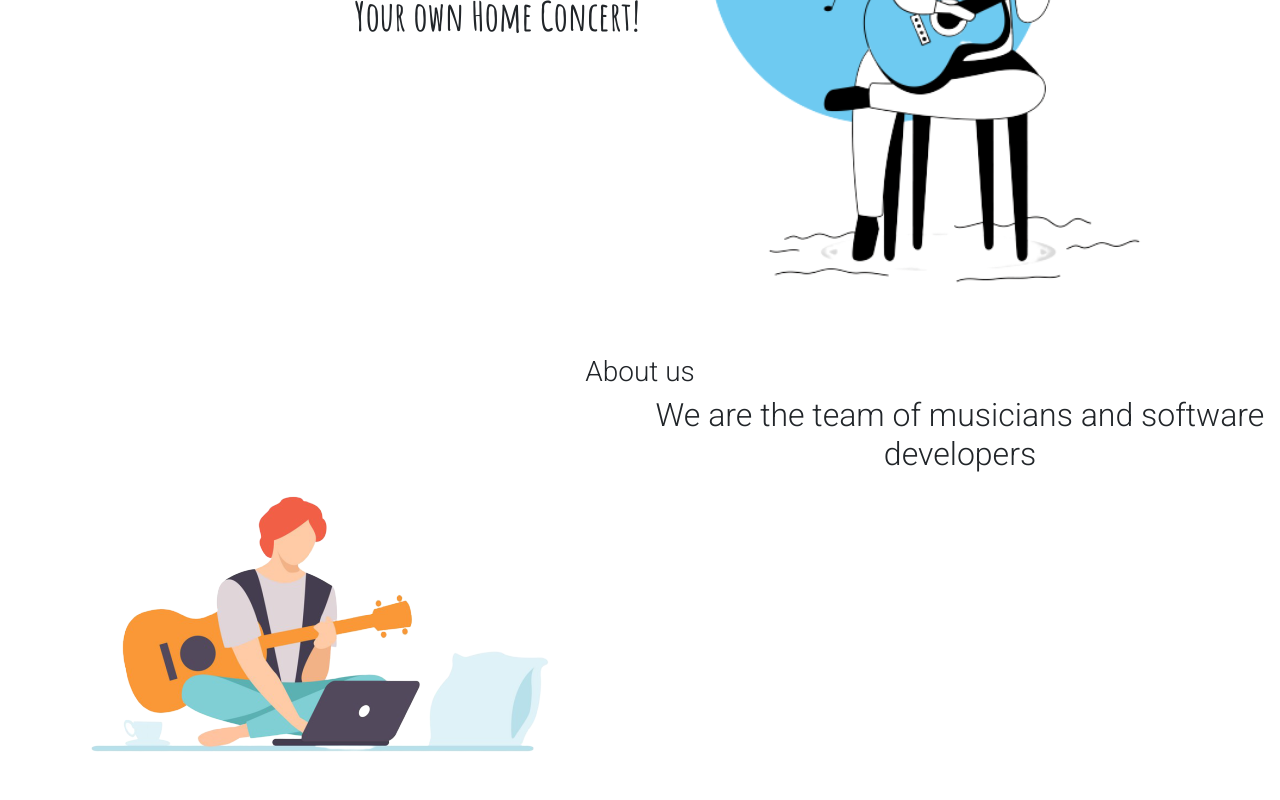
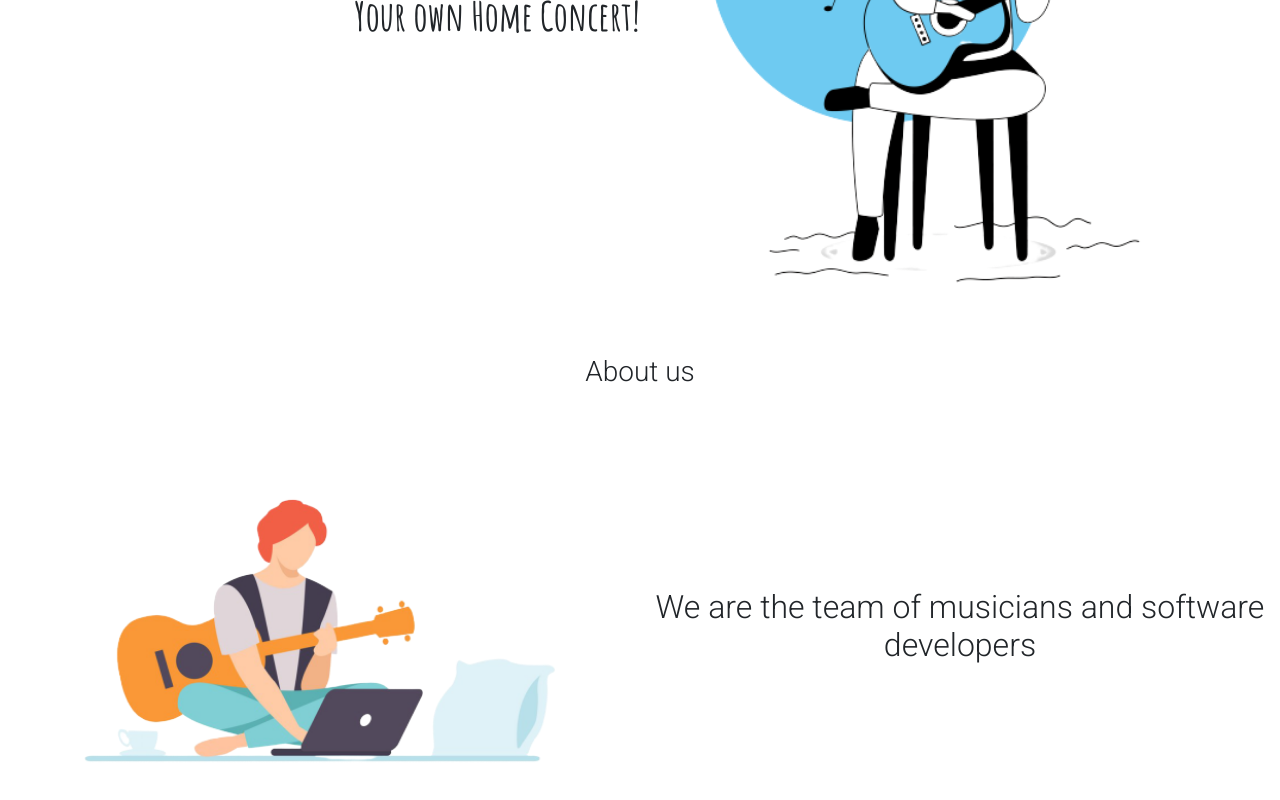
Before and after one commit to namitdoshi/music-streaming-react, a React (Create React App) app: page / in a window 1280 px wide. Shown: the part 350-1150 px from the top of the page. Built offline with nearby package versions, Linux system fonts and the light colour scheme; no server answers.

Commit message:
about-us component updated

```diff
--- a/src/components/About-us/About-us.component.jsx
+++ b/src/components/About-us/About-us.component.jsx
@@ -11,7 +11,7 @@ const AboutUs = ( ) => (
         <div className='col-12 col-sm-12 col-md-6 col-xl-6'>
           <img src= {laptopGuitar} alt="man with guitar and laptop"/>
         </div>
-        <div className='col-12 col-sm-12 col-md-6 col-xl-6'>
+        <div className='col-12 col-sm-12 col-md-6 col-xl-6 about-us-text'>
           <h2> We are the team of musicians and software developers</h2>
         </div>
       </div>
--- a/src/components/About-us/about-us.styles.scss
+++ b/src/components/About-us/about-us.styles.scss
@@ -1,8 +1,18 @@
 .about-us{
   text-align: center;
   margin-top: 2.5vh;
-  display: flex;
-  justify-content: center;
+  // display: flex;
+  // justify-content: center;
+
+  img {
+    width: 44vw;
+  }
+
+  .about-us-text {
+    display: flex;
+    flex-direction: column;
+    justify-content: center;
+  }
 
 }
 // .inspiration-image{
```
